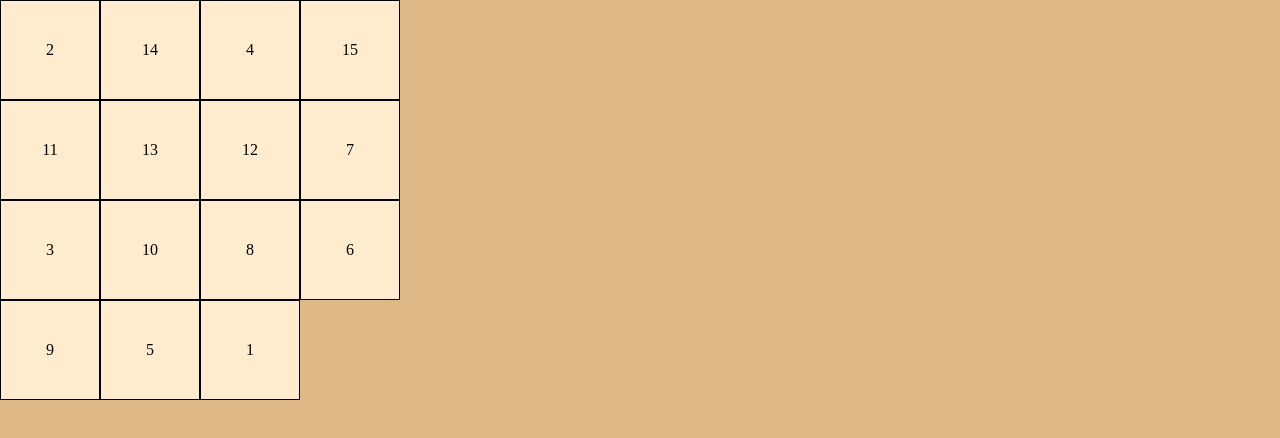
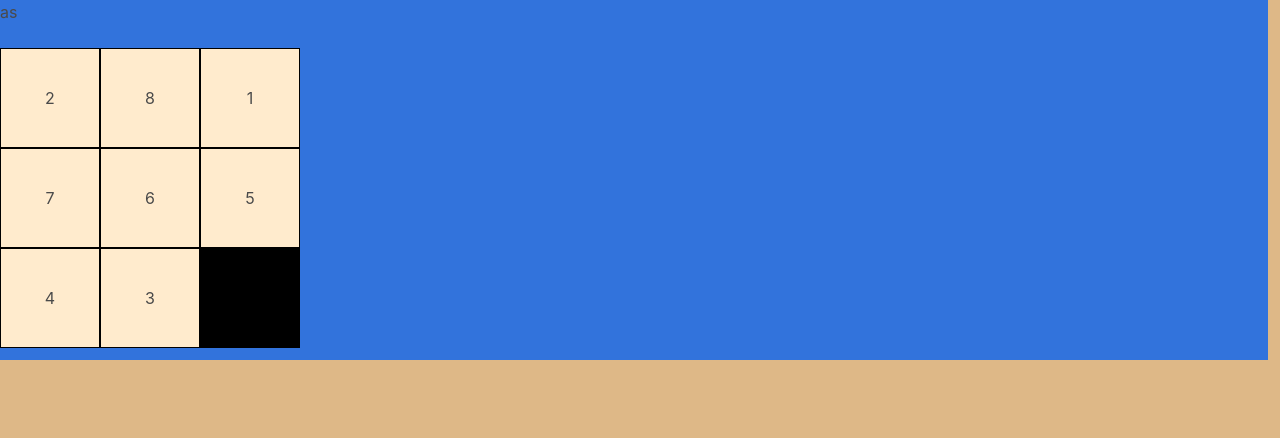
Before and after one commit to Mickybrujo/proyectose, a React (Create React App) app: page / in a window 1280 px wide. Shown: the top 438 px of the page. Built offline with nearby package versions, Linux system fonts and the light colour scheme; the HTML template or start-up script is replaced by a standard one.

Commit message:
agrega funcionalidad

```diff
--- a/public/styles/styles.css
+++ b/public/styles/styles.css
@@ -1,3 +1,253 @@
+
+html,
+body,
+p,
+ol,
+ul,
+li,
+dl,
+dt,
+dd,
+blockquote,
+figure,
+fieldset,
+legend,
+textarea,
+pre,
+iframe,
+hr,
+h1,
+h2,
+h3,
+h4,
+h5,
+h6 {
+  margin: 0;
+  padding: 0;
+}
+
+h1,
+h2,
+h3,
+h4,
+h5,
+h6 {
+  font-size: 100%;
+  font-weight: normal;
+}
+
+ul {
+  list-style: none;
+}
+
+button,
+input,
+select,
+textarea {
+  margin: 0;
+}
+
+html {
+  box-sizing: border-box;
+  max-width: 100vw;
+  overflow: hidden;
+}
+
+*,
+*::before,
+*::after {
+  box-sizing: inherit;
+}
+
+img,
+video {
+  height: auto;
+  max-width: 100%;
+}
+
+iframe {
+  border: 0;
+}
+
+table {
+  border-collapse: collapse;
+  border-spacing: 0;
+}
+
+td,
+th {
+  padding: 0;
+}
+
+td:not([align]),
+th:not([align]) {
+  text-align: inherit;
+}
+
+html {
+  background-color: white;
+  font-size: 16px;
+  -moz-osx-font-smoothing: grayscale;
+  -webkit-font-smoothing: antialiased;
+  min-width: 300px;
+  overflow-x: hidden;
+  overflow-y: scroll;
+  text-rendering: optimizeLegibility;
+  text-size-adjust: 100%;
+}
+
+article,
+aside,
+figure,
+footer,
+header,
+hgroup,
+section {
+  display: block;
+}
+
+body,
+button,
+input,
+optgroup,
+select,
+textarea {
+  font-family: BlinkMacSystemFont, -apple-system, "Segoe UI", "Roboto", "Oxygen", "Ubuntu", "Cantarell", "Fira Sans", "Droid Sans", "Helvetica Neue", "Helvetica", "Arial", sans-serif;
+}
+
+code,
+pre {
+  -moz-osx-font-smoothing: auto;
+  -webkit-font-smoothing: auto;
+  font-family: monospace;
+}
+
+body {
+  color: #4a4a4a;
+  font-size: 1em;
+  font-weight: 400;
+  line-height: 1.5;
+}
+
+a {
+  color: #3273dc;
+  cursor: pointer;
+  text-decoration: none;
+}
+
+a strong {
+  color: currentColor;
+}
+
+a:hover {
+  color: #363636;
+}
+
+code {
+  background-color: whitesmoke;
+  color: #da1039;
+  font-size: 0.875em;
+  font-weight: normal;
+  padding: 0.25em 0.5em 0.25em;
+}
+
+hr {
+  background-color: whitesmoke;
+  border: none;
+  display: block;
+  height: 2px;
+  margin: 1.5rem 0;
+}
+
+img {
+  height: auto;
+  max-width: 100%;
+}
+
+.title {
+  color: #363636;
+  font-size: 2rem;
+  font-weight: 600;
+  line-height: 1.125;
+}
+
+.subtitle {
+  color: #4a4a4a;
+  font-size: 1.25rem;
+  font-weight: 400;
+  line-height: 1.25;
+}
+
+.navbar {
+  padding-top: 0.5rem;
+  background-color: red;
+  color: white;
+  min-height: 3.25rem;
+  position: relative;
+  z-index: 30;
+}
+
+.column {
+  display: block;
+  flex-basis: 0;
+  flex-grow: 1;
+  flex-shrink: 1;
+  padding: 0.75rem;
+  background-color: #3273dc;
+}
+@media screen and (max-width: 1079px) {
+  .column {
+    flex: none;
+    width: 50%;
+  }
+}
+.column.is-full {
+  flex: none;
+  width: 100%;
+}
+
+.columns {
+  width: 100%;
+  background-color: #da1039;
+  margin-left: -0.75rem;
+  margin-right: -0.75rem;
+  margin-top: -0.75rem;
+}
+
+.columns:last-child {
+  margin-bottom: -0.75rem;
+}
+
+.columns:not(:last-child) {
+  margin-bottom: calc(1.5rem - 0.75rem);
+}
+
+.columns.is-centered {
+  justify-content: center;
+}
+
+.columns.is-multiline {
+  flex-wrap: wrap;
+}
+
+.columns.is-vcentered {
+  align-items: center;
+}
+
+@media screen and (min-width: 769px), print {
+  .columns:not(.is-desktop) {
+    display: flex;
+  }
+}
+@media screen and (min-width: 1024px) {
+  .columns.is-desktop {
+    display: flex;
+  }
+}
+.text-centered {
+  align-content: center;
+  text-align: center;
+}
 *,
 *::after,
 *::before {
@@ -19,21 +269,30 @@ body {
   background-color: burlywood;
 }
 
+
+.head{
+  background-color: brown;
+  width: 100%;
+  position: relative;
+}
+
 .tablero {
-  display: table;
-  justify-content: center;
-  align-content: center;
-  justify-items: center;
+  display: flex;
+  width: 100%;
+  height: auto;
+  position: relative;
+  background-color: black;
+}
+
+.container{
+  display: flex;
   align-items: center;
-  grid-template-columns: repeat(3, auto);
 }
 
 .numero {
-  width: var(--numero-size);
-  height: var(--numero-size);
   border: 1px solid black;
+  justify-content: center;
   display: flex;
-  justify-content: center;
   align-items: center;
   position: absolute;
   cursor: pointer;
--- a/src/components/board/Button.js
+++ b/src/components/board/Button.js
@@ -1,5 +1,5 @@
 
-function Button({number, pos, x,y, handleOnClick}) {
+function Button({number, pos, x,y, handleOnClick, width}) {
     if(!number){
         return(
             <>
@@ -8,7 +8,7 @@ function Button({number, pos, x,y, handleOnClick}) {
     }
     return(
         <>
-                <div className="numero" onClick={() => handleOnClick(pos)} style={{left: x, top: y}}>
+                <div className="column is-full numero" onClick={() => handleOnClick(pos)} style={{left: x, top: y, width : width, height: width}}>
                     {
                         number
                     }
--- a/src/components/board/Module.js
+++ b/src/components/board/Module.js
@@ -1,11 +1,16 @@
 import React from 'react'
 import Button from 'components/board/Button'
-import { getRandomSeq } from 'utils'
+import Timer from 'components/board/Timer'
+
+import { getRandomSeq, twoArrEqual } from 'utils'
 
 class BoardModule extends React.Component {
 
     option = 3
     maxNumber = 0
+    width = 300
+    buttonWidth = 80
+    result = []
 
     constructor(props) {
         super(props)
@@ -13,18 +18,19 @@ class BoardModule extends React.Component {
             actualSeq: [],
             tabs: 0
         }
-        this.option = this.props.option ? this.props.option : 4
+        this.option = this.props.option ? this.props.option : 3
         this.maxNumber = Math.pow(this.option, 2)
         this.handleOnTab = this.handleOnTab.bind(this)
+        this.buttonWidth = this.width / this.option
     }
 
     componentDidMount() {
-        let numbers = []
         for (var i = 1; i < this.maxNumber; ++i) {
-            numbers.push(i)
+            this.result.push(i)
         }
-        let seq = getRandomSeq(numbers)
+        let seq = getRandomSeq(this.result)
         seq.push(0)
+        this.result.push(0)
         this.setState({
             actualSeq: seq,
             posZero: this.maxNumber - 1
@@ -38,13 +44,15 @@ class BoardModule extends React.Component {
             let nextPos = posiblePositions[i]
             if (nextPos < this.maxNumber && nextPos >= 0) {
                 let number = this.state.actualSeq[nextPos]
-                if(number === 0){
-                    result = nextPos
-                    break;
+                if (number === 0) {
+                    if ((nextPos) % this.option !== (this.option - 1) || (position) % this.option !== 0) {
+                        result = nextPos
+                        break;
+                    }
                 }
             }
         }
-        if(result > -1){
+        if (result > -1) {
             let actualSeq = this.state.actualSeq
             actualSeq[result] = actualSeq[position]
             actualSeq[position] = 0
@@ -68,24 +76,25 @@ class BoardModule extends React.Component {
                     key={`button-${i}`}
                     x={x}
                     y={y}
+                    width={this.buttonWidth}
                 >
                 </Button>
             )
-            x += 100
+            x += this.buttonWidth
             if ((i + 1) % this.option === 0) {
                 x = 0
-                y += 100
+                y += this.buttonWidth
             }
         })
         return (
             <>
                 <div className="container">
-                    <div className="columns">
-                        <div className="column">
-
-                        </div>
-                        <div className="column">
-                            <div className="tablero">
+                    <div className="columns is-multiline">
+                        <Timer
+                            taps={this.state.taps}
+                        ></Timer>
+                        <div className="column is-full">
+                            <div className="tablero" style={{ width: this.width, height: this.width }}>
                                 {
                                     items
                                 }
--- a/src/components/board/Timer.js
+++ b/src/components/board/Timer.js
@@ -16,7 +16,9 @@ class TimerModule extends React.Component {
     render(){
         return(
             <>
-
+                <div className=" column is-full">
+                    as
+                </div>
             </>
         )
     }
--- a/src/utils/index.js
+++ b/src/utils/index.js
@@ -18,3 +18,7 @@ export function getRandomSeq(seq = [1,2,3,4,5,6,7,8]){
     }
     return result
 }
+
+export function twoArrEqual(a, b) {
+    return a.sort().toString() == b.sort().toString()
+}
```
